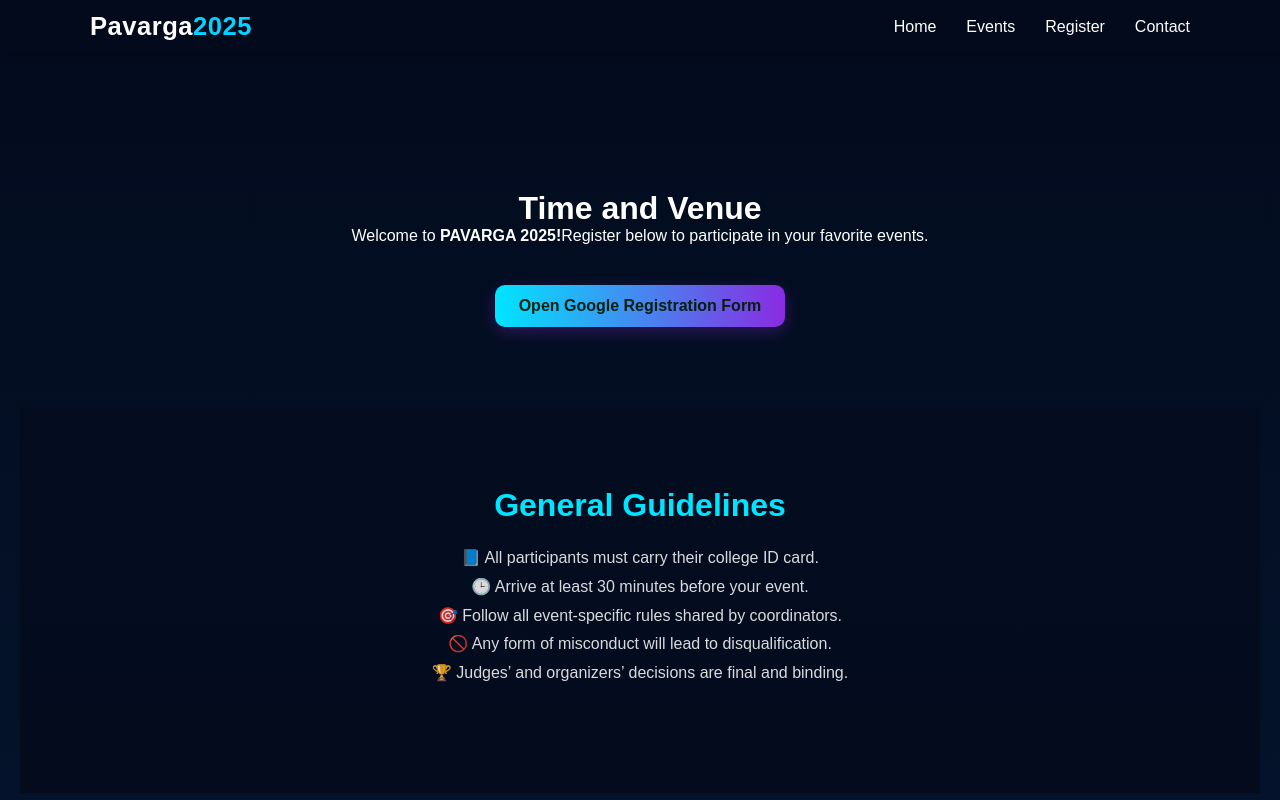
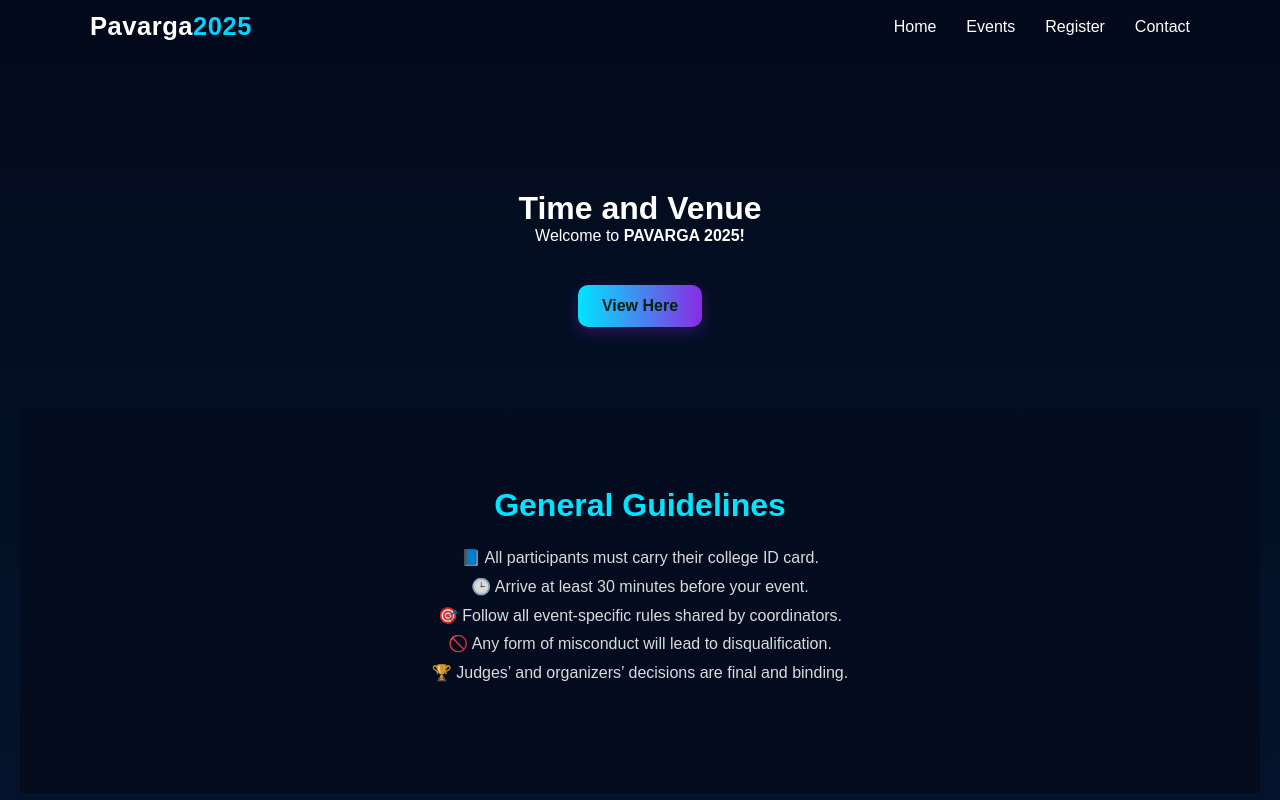
Before and after one commit to jarus10/pavarga2025, a React (Vite) app: page /register in a window 1280 px wide. Shown: the top 800 px of the page. Built offline with nearby package versions, Linux system fonts and the light colour scheme.

Commit message:
Initial commit

```diff
--- a/src/pages/Register.jsx
+++ b/src/pages/Register.jsx
@@ -6,12 +6,12 @@ export default function Register() {
       <h1 className="section-title">Time and Venue </h1>
       <p className="section-subtitle">
         Welcome to <strong>PAVARGA 2025!</strong>
-        Register below to participate in your favorite events.
+
       </p>
 
       <div className="register-container" style={{ marginTop: "40px" }}>
         <a
-          href="https://your-google-form-link-here"
+          href="https://forms.gle/vWQbk94i1aBwkRjo6"
           target="_blank"
           rel="noopener noreferrer"
           className="btn primary"
@@ -29,7 +29,7 @@ export default function Register() {
           onMouseOver={(e) => (e.target.style.transform = "translateY(-3px)")}
           onMouseOut={(e) => (e.target.style.transform = "translateY(0)")}
         >
-          Open Google Registration Form
+          View Here
         </a>
       </div>
 
```
